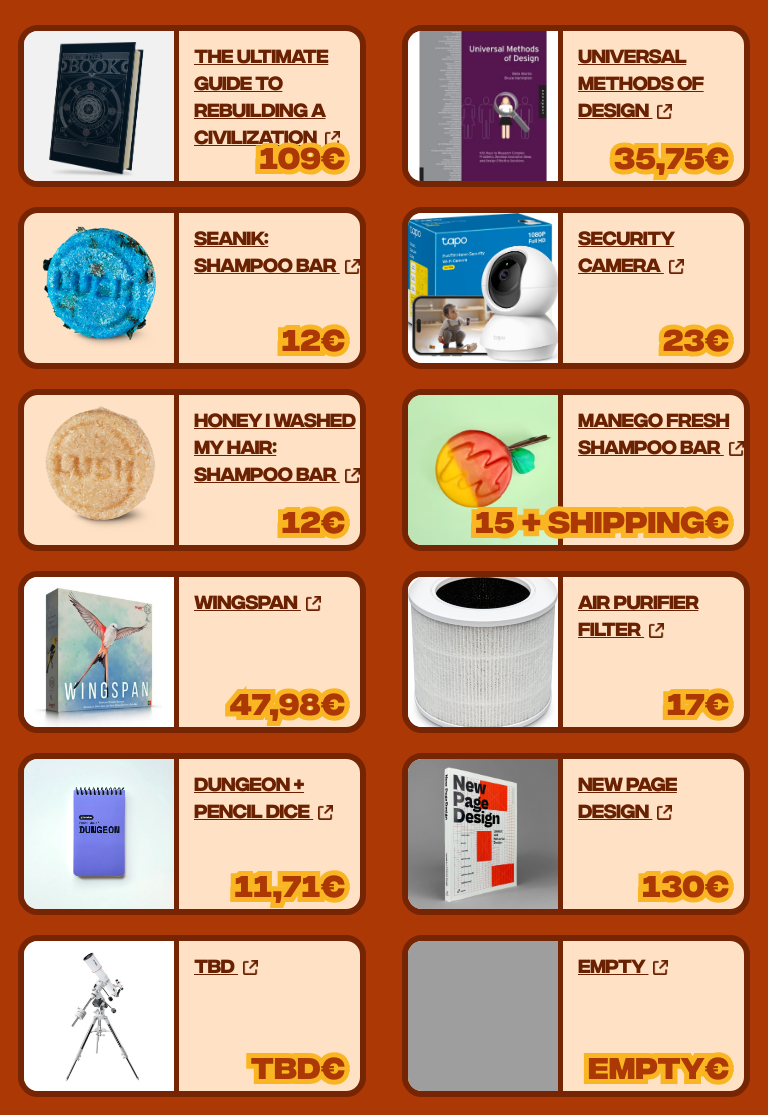
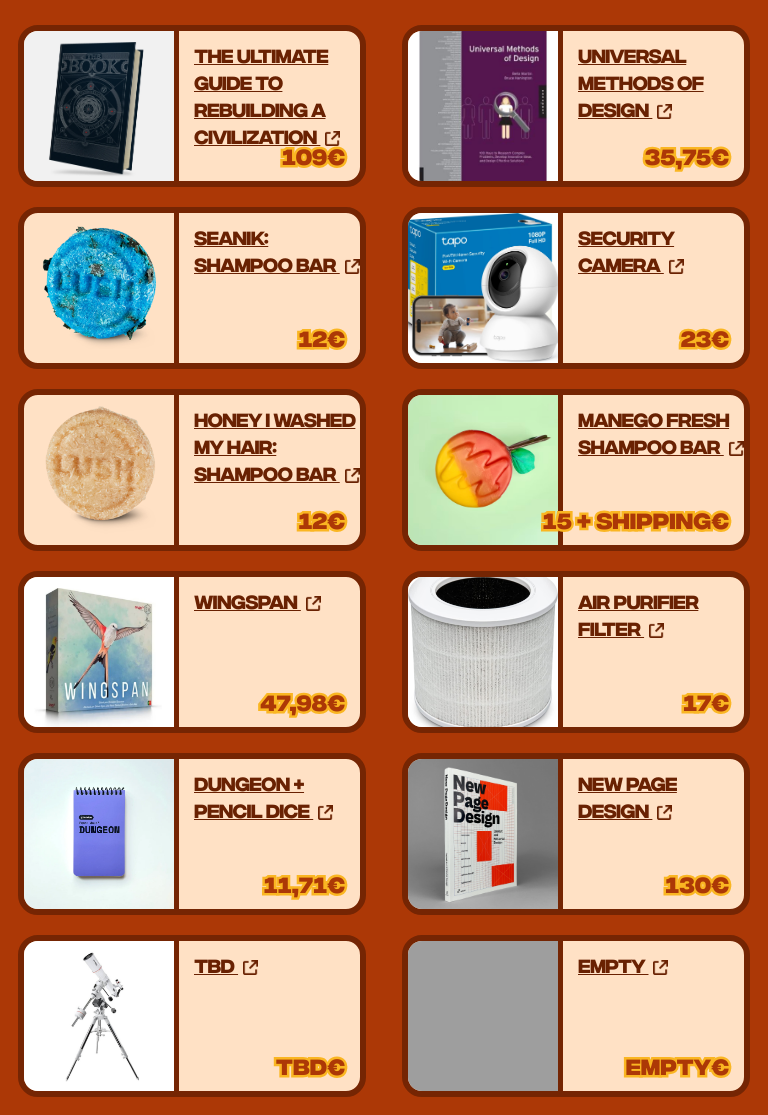
Before and after one commit to guilherme-vm/wishlist, a PHP site: page / in a window 768 px wide. Shown: the part 135-1250 px from the top of the page. Run offline with PHP 8.4, Linux system fonts and the light colour scheme; grey boxes are pictures that could not be loaded.

Commit message:
Update style.css

```diff
--- a/style.css
+++ b/style.css
@@ -195,6 +195,10 @@ a:hover {
 
 @media screen and (max-width: 900px) and (min-width: 600px)  {
 
+    p {
+            -webkit-text-stroke-width: 5px;
+    font-size: 22px;
+    }
 
     h1{
             font-size: 30px;}
```
